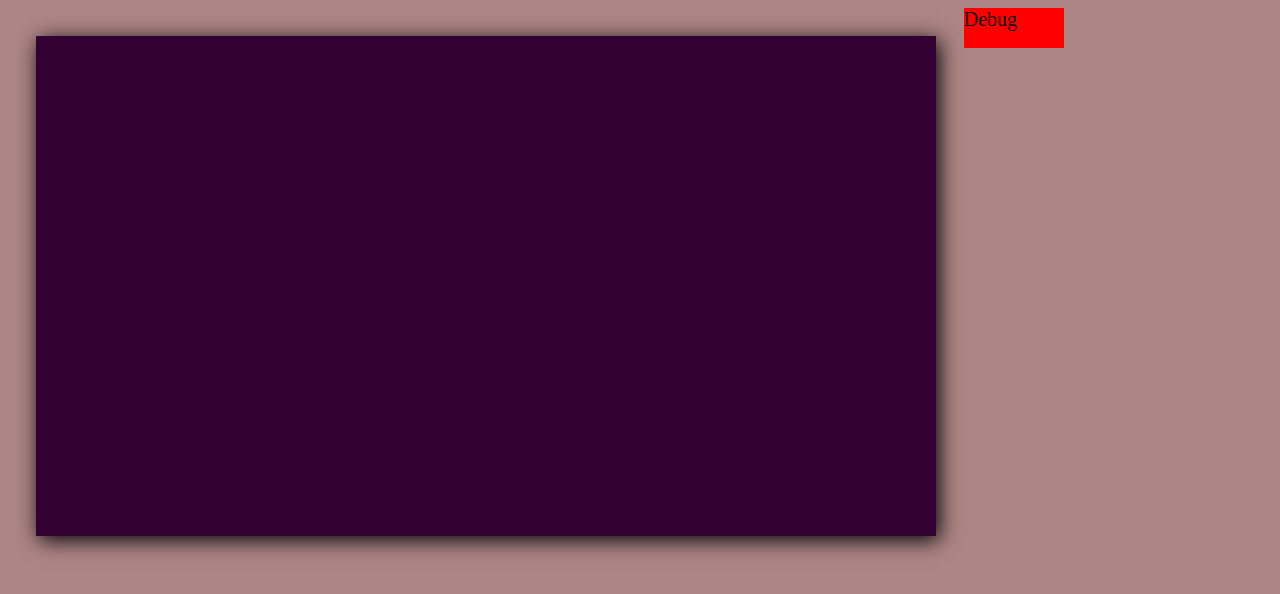
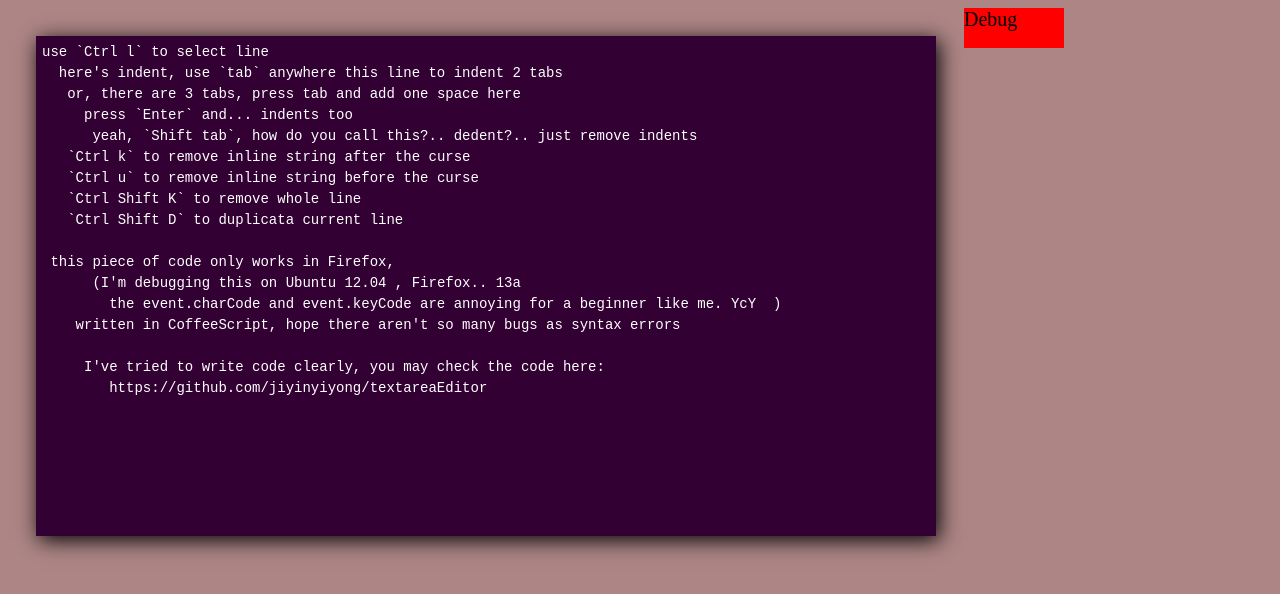
Before and after one commit to mvc-works/codearea, a plain HTML site: page editor.html in a window 1280 px wide. Drawn offline with Linux system fonts and the light colour scheme.

Commit message:
添加说明

```diff
--- a/editor.html
+++ b/editor.html
@@ -37,7 +37,23 @@
   	</style>
   </head>
   <body>
-  	<textarea id="area"></textarea>
+  	<textarea id="area">use `Ctrl l` to select line
+  here's indent, use `tab` anywhere this line to indent 2 tabs
+   or, there are 3 tabs, press tab and add one space here
+     press `Enter` and... indents too
+      yeah, `Shift tab`, how do you call this?.. dedent?.. just remove indents
+   `Ctrl k` to remove inline string after the curse
+   `Ctrl u` to remove inline string before the curse
+   `Ctrl Shift K` to remove whole line
+   `Ctrl Shift D` to duplicata current line
+
+ this piece of code only works in Firefox,
+      (I'm debugging this on Ubuntu 12.04 , Firefox.. 13a
+        the event.charCode and event.keyCode are annoying for a beginner like me. YcY  )
+    written in CoffeeScript, hope there aren't so many bugs as syntax errors
+
+     I've tried to write code clearly, you may check the code here:
+        https://github.com/jiyinyiyong/textareaEditor</textarea>
     <nav id="debug">Debug<nav>
   </body>
 </html>
```
Also changed, not shown: 1 other file.
